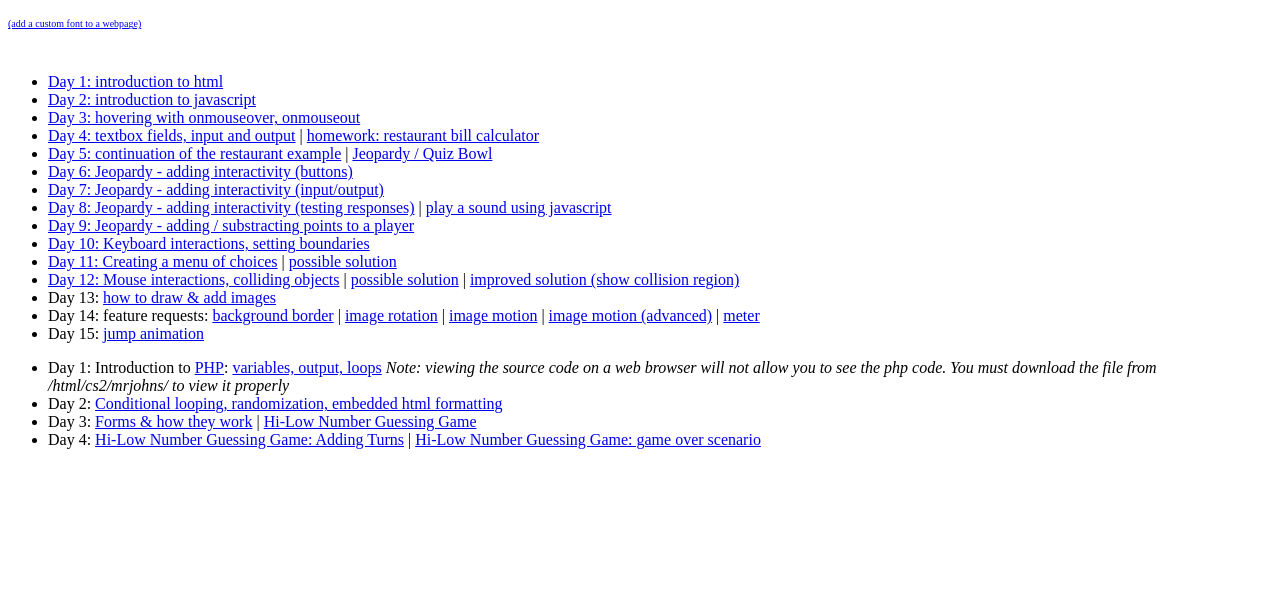
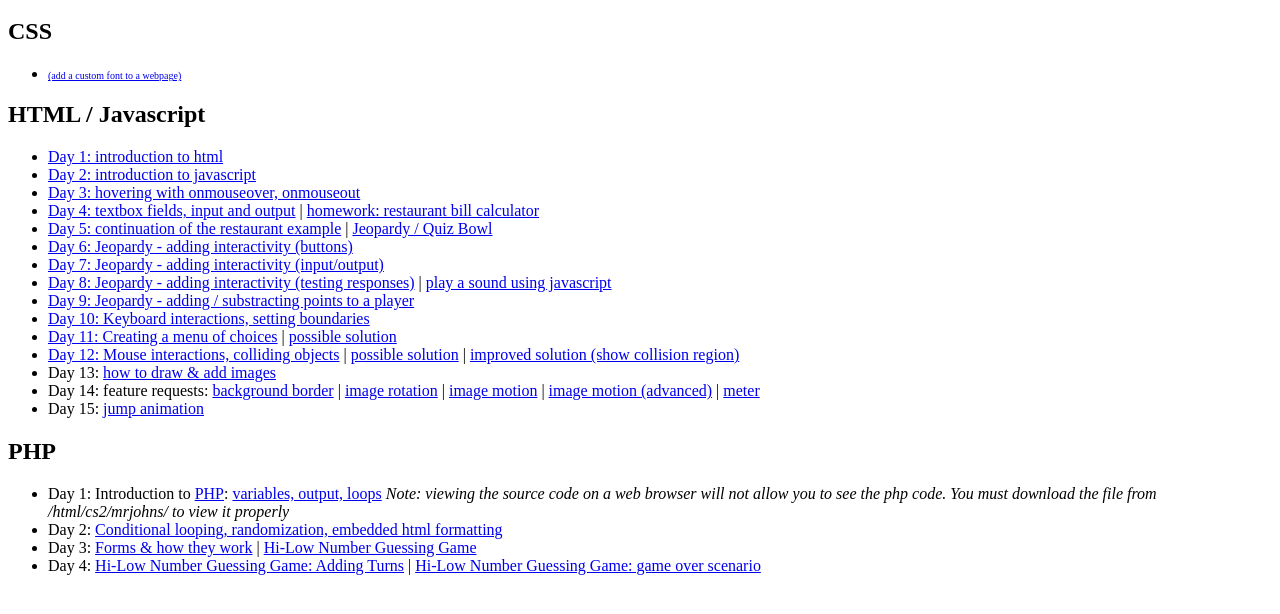
Before and after one commit to clintjohns/clintjohns.github.io, a plain HTML site: page index.html in a window 1280 px wide. Shown: the part 44-658 px from the top of the page. Drawn offline with Linux system fonts and the light colour scheme.

Commit message:
add headers

```diff
--- a/index.html
+++ b/index.html
@@ -15,8 +15,11 @@
 
 	<body>
 		<h1>CS2: Web Programming</h1>
-		<p style="font-size:10px"><a href="customFontExample.html">(add a custom font to a webpage)</a></font></p>
-		<br>
+		<h2>CSS</h2>
+		<ul>
+			<li><p style="font-size:10px"><a href="customFontExample.html">(add a custom font to a webpage)</a></font></p></li>
+		</ul>
+		<h2>HTML / Javascript</h2>
 		<ul>
 			<li><a href="myfirstwebpage.html">Day 1: introduction to html</a></li>
 			<li><a href="myfirstinteractivewebpage.html">Day 2: introduction to javascript</a></li>
@@ -34,6 +37,7 @@
 			<li>Day 14: feature requests: <a href="gameBoard.html">background border</a> | <a href="imageRotation.html">image rotation</a> | <a href="motion.html">image motion</a> | <a href="motion2.html">image motion (advanced)</a> | <a href="meter.html">meter</a></li>
 			<li>Day 15: <a href="jumpAnimation.html">jump animation</a></li>
 		</ul>
+		<h2>PHP</h2>
 		<ul>
 			<li>Day 1: Introduction to <a href="www.php.net">PHP</a>: <a href="example.php">variables, output, loops</a> <i>Note: viewing the source code on a web browser will not allow you to see the php code. You must download the file from /html/cs2/mrjohns/ to view it properly</i></li>
 			<li>Day 2: <a href="thingsILike.php">Conditional looping, randomization, embedded html formatting</a></li>
```
